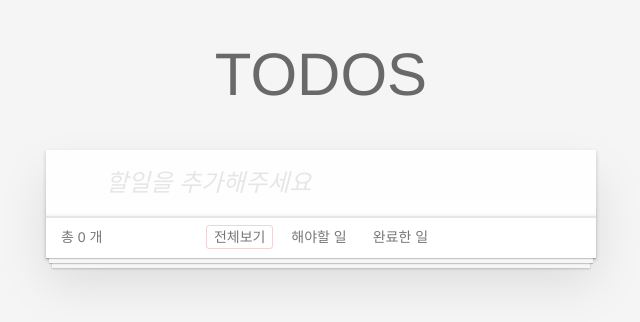
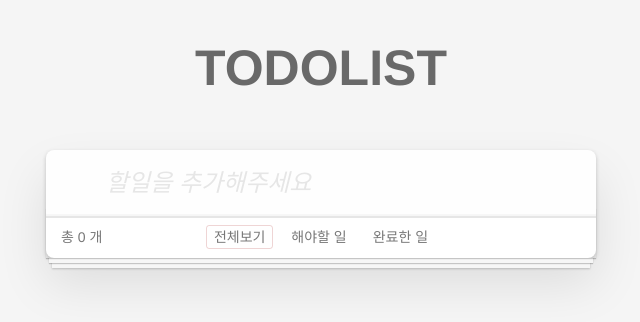
Before and after one commit to wjunhee102/DynamicDom, a plain HTML site: page index.html in a window 1280 px wide. Shown: the whole page, without its empty margins (319-959 px from the left). Drawn offline with Linux system fonts and the light colour scheme.

Commit message:
feat: style 변경

```diff
--- a/css/style.css
+++ b/css/style.css
@@ -47,6 +47,7 @@ body {
     position: relative;
     box-shadow: 0 2px 4px 0 rgba(0, 0, 0, 0.2),
     0 25px 50px 0 rgba(0, 0, 0, 0.1);
+    border-radius: 8px;
 }
 
 .todoapp input::-webkit-input-placeholder {
@@ -59,10 +60,10 @@ body {
     position: absolute;
     top: -125px;
     width: 100%;
-    font-size: 60px;
+    font-size: 50px;
     text-align: center;
     color: dimgray;
-    font-weight: 100;
+    font-weight: 600;
     font-family: Helvetica Neue, Helvetica, Arial, sans-serif;
 }
 
--- a/index.html
+++ b/index.html
@@ -8,7 +8,7 @@
   </head>
   <body>
     <div class="todoapp">
-      <h1>TODOS</h1>
+      <h1>TODOLIST</h1>
       <input
         id="new-todo-title"
         class="new-todo"
```
